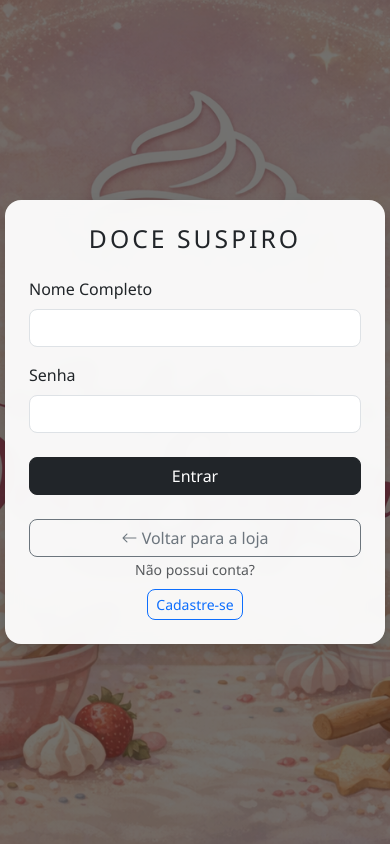
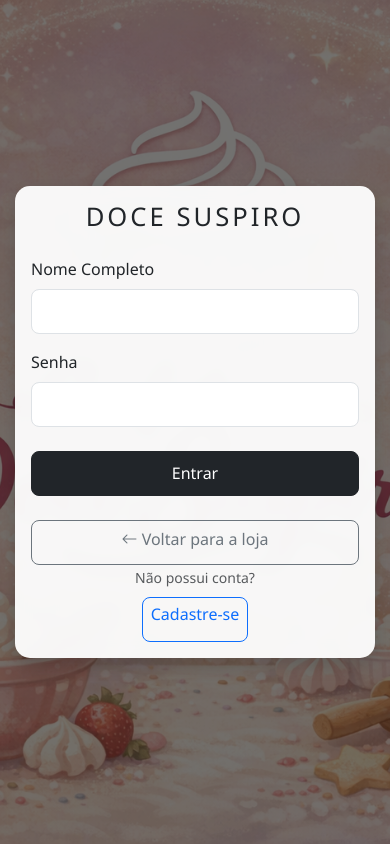
Before and after one commit to matheusfelipesquarante-max/doce-suspiro, a Flask app: page /login in a window 390 px wide. Run offline with Flask 3, Linux system fonts and the light colour scheme.

Commit message:
feat: melhorando o login

```diff
--- a/doce_suspiro/templates/login.html
+++ b/doce_suspiro/templates/login.html
@@ -3,6 +3,54 @@
 {% block title %}DOCE SUSPIRO{% endblock %}
 
 {% block content %}
+
+<style>
+/* CONTAINER LOGIN */
+.login-page {
+    min-height: 100vh;
+    display: flex;
+    align-items: center;
+    justify-content: center;
+    padding: 15px;
+}
+
+/* CARD LOGIN */
+.login-card {
+    width: 100%;
+    max-width: 420px;
+    border-radius: 20px;
+}
+
+/* MOBILE */
+@media (max-width: 768px) {
+
+    .login-card {
+        max-width: 100%;
+        border-radius: 15px;
+        padding: 20px;
+    }
+
+    .login-title h2 {
+        font-size: 1.6rem;
+    }
+
+    .form-control {
+        height: 45px;
+        font-size: 16px;
+    }
+
+    .btn {
+        height: 45px;
+        font-size: 16px;
+    }
+
+}
+
+body {
+    background: #f5f5f5;
+}
+</style>
+
 {% with messages = get_flashed_messages(with_categories=true) %}
 {% if messages %}
 
@@ -44,7 +92,7 @@ z-index:9999;
 {% endwith %}
 <div class="login-page">
 
-    <div class="card shadow login-card p-4">
+    <div class="card shadow login-card p-3 p-md-4">
 
         <div class="login-title text-center mb-3">
             <h2>DOCE SUSPIRO</h2>
```
